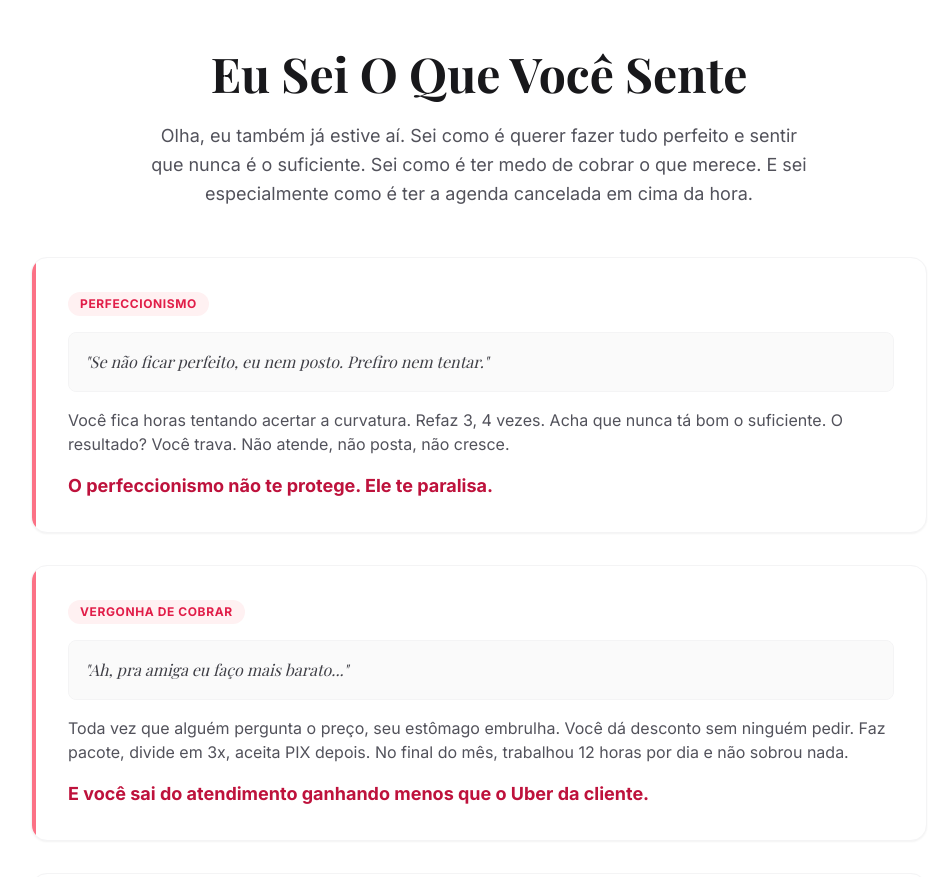
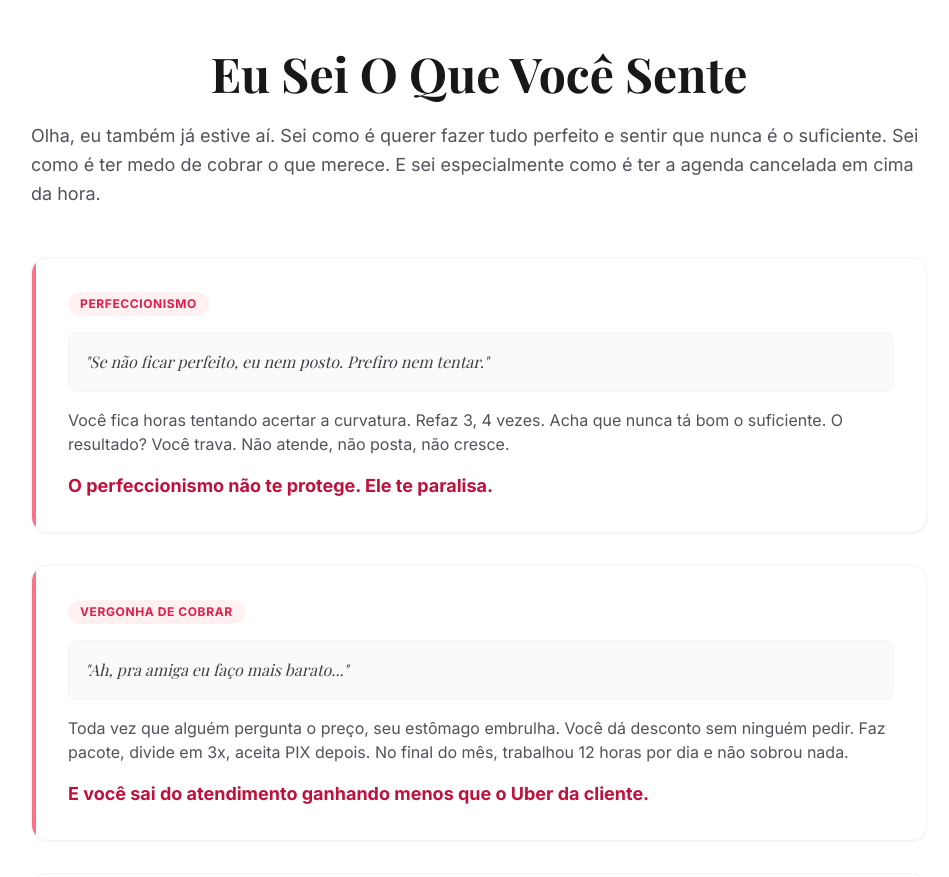
Before and after one commit to leonardoteodoroo/curso-nail-designer, a React (Vite) app: page / in a window 1280 px wide. Shown: the part 1720-2597 px from the top of the page, without its empty margins (161-1110 px from the left). Built offline with nearby package versions, Linux system fonts and the light colour scheme; a web font is replaced by a local one.

Commit message:
UI: reverted alignment to left for empathy paragraph in Step02

```diff
--- a/components/sections/Step02_DorDaManicure.tsx
+++ b/components/sections/Step02_DorDaManicure.tsx
@@ -42,7 +42,7 @@ export const DorDaManicure: React.FC = () => {
                     whileInView={{ opacity: 1, y: 0 }}
                     viewport={{ once: true }}
                     transition={{ duration: 0.6, delay: 0.2 }}
-                    className="text-lg text-zinc-600 leading-relaxed text-center max-w-2xl mx-auto mb-12"
+                    className="text-lg text-zinc-600 leading-relaxed mb-12"
                 >
                     Olha, eu também já estive aí. Sei como é querer fazer tudo perfeito
                     e sentir que nunca é o suficiente. Sei como é ter medo de cobrar o
```
